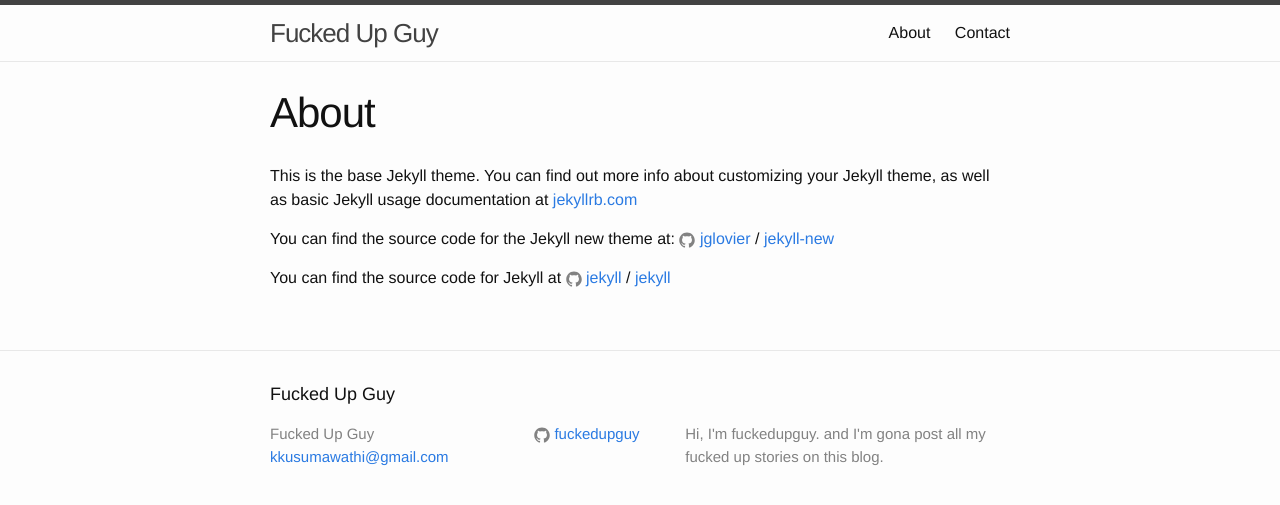
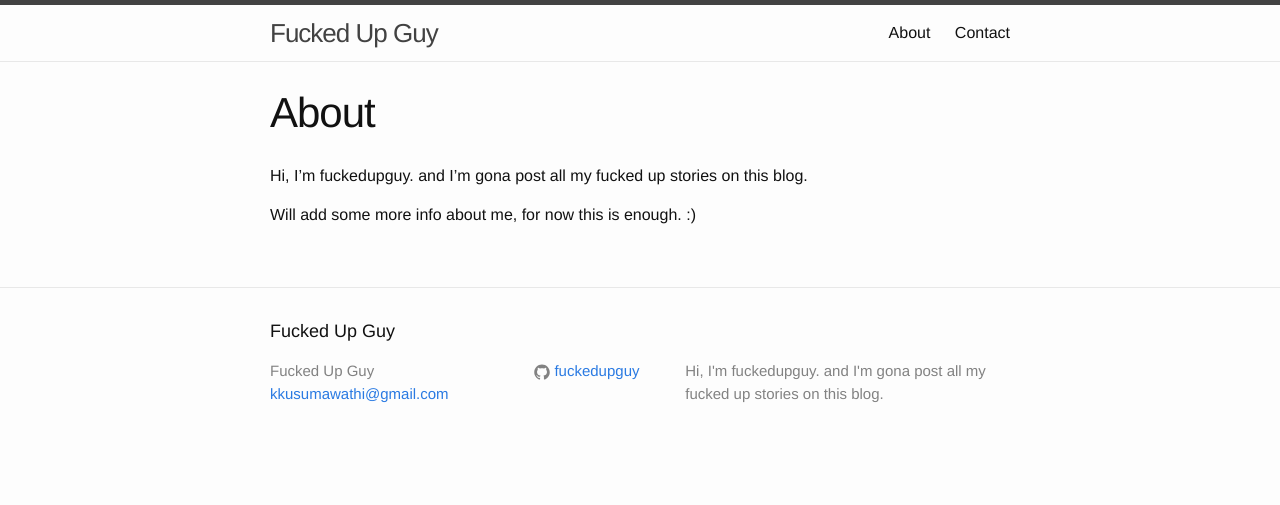
Before and after one commit to fuckedupguy/fuckedupguy.github.io, a Jekyll site: the page built from about.md, in a window 1280 px wide. Shown: the top 505 px of the page. Built offline with Jekyll 4.4.1, drawn with Linux system fonts in a browser that asks for light colours.

Commit message:
edited about page

```diff
--- a/about.md
+++ b/about.md
@@ -4,12 +4,6 @@ title: About
 permalink: /about
 ---
 
-This is the base Jekyll theme. You can find out more info about customizing your Jekyll theme, as well as basic Jekyll usage documentation at [jekyllrb.com](http://jekyllrb.com/)
+Hi, I'm fuckedupguy. and I'm gona post all my fucked up stories on this blog.
 
-You can find the source code for the Jekyll new theme at:
-{% include icon-github.html username="jglovier" %} /
-[jekyll-new](https://github.com/jglovier/jekyll-new)
-
-You can find the source code for Jekyll at
-{% include icon-github.html username="jekyll" %} /
-[jekyll](https://github.com/jekyll/jekyll)
+Will add some more info about me, for now this is enough. :)
```
